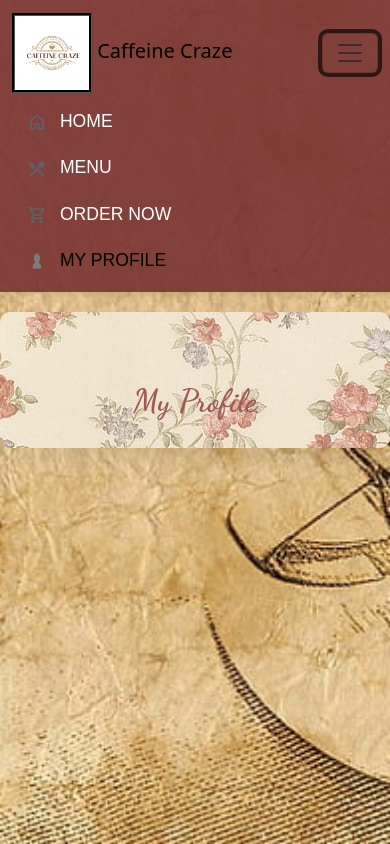
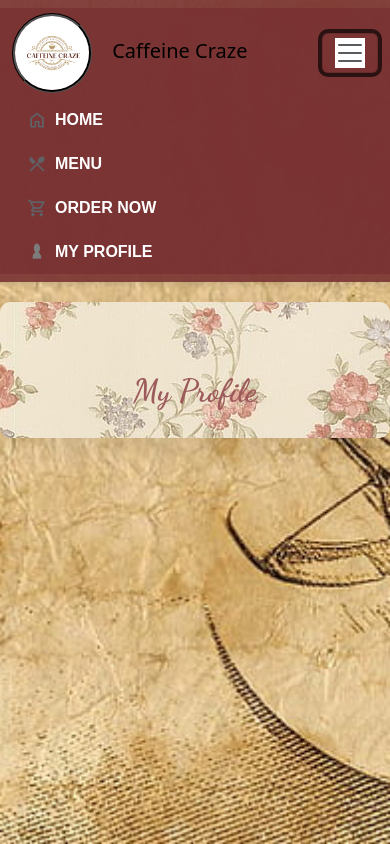
Before and after one commit to Nick223RR/CAFFINE_CRAZE, a plain HTML site: page profile.html in a window 390 px wide. Both pictures are taken after a click on the button "Toggle navigation". Drawn offline with nearby package versions, Linux system fonts and the light colour scheme; no server answers; a web font is replaced by a local one.

Commit message:
Update profile.html

```diff
--- a/profile.html
+++ b/profile.html
@@ -76,6 +76,88 @@
         .logout-button:hover {
             background-color: #bd2130;
         }
+.container-fluid{
+            background-color: rgba(120, 50, 50, 0.9);
+        }
+.navbar-brand img {
+    width: 60px;
+    height: 60px;
+    border-radius: 50%;
+    margin-right: 15px;
+}
+.navbar-custom {
+    background-color: rgba(120, 50, 50, 0.9); /* Applying your RGBA color */
+    box-shadow: 0 4px 6px rgba(0, 0, 0, 0.1); /* Subtle shadow */
+}
+
+/* Navbar Items */
+.navbar-nav .nav-item .nav-link {
+    font-family: 'Arial', sans-serif; /* Clean font */
+    font-size: 1.1rem; /* Slightly larger font size */
+    color: #fff; /* White text color */
+    text-transform: uppercase; /* Uppercase for all text */
+    padding: 10px 15px; /* Padding for links */
+    transition: all 0.3s ease; /* Smooth transition for hover effect */
+}
+
+/* Hover effect */
+.navbar-nav .nav-item .nav-link:hover {
+    color: #ffffff; /* Yellow color on hover */
+    background-color: rgba(120, 50, 50, 0.7); /* Darker background on hover */
+    border-radius: 5px; /* Rounded corners */
+}
+
+/* Icon Styling */
+.navbar-icon {
+    width: 20px;
+    height: 20px;
+    margin-right: 8px;
+}
+
+/* Navbar collapse button */
+.navbar-toggler-icon {
+    background-color: #fff; /* White icon for the toggle button */
+}
+
+/* Responsive adjustments for mobile view */
+@media (max-width: 768px) {
+    .navbar-nav .nav-item .nav-link {
+        font-size: 1rem; /* Slightly smaller font size on mobile */
+    }
+}
+.navbar-brand img {
+    width: 60px;
+    height: 60px;
+    border-radius: 50%;
+    margin-right: 15px;
+}
+.navbar-brand:hover {
+    transform: scale(1.1);
+}
+
+.nav-link {
+    color: white;
+    font-weight: bold;
+    display: flex;
+    align-items: center;
+}
+
+    .menu-item {
+    position: relative;
+    overflow: hidden;
+    transition: transform 0.3s ease;
+    border: 1px solid #ddd;
+    border-radius: 15px;
+    background-color: rgba(255, 255, 255, 0.5);
+    /* background-image:url(rose.jpg); */
+    padding: 20px;
+    text-align: center;
+    box-shadow: 0 4px 8px rgba(0, 0, 0, 0.1);
+    height: 200px; /* Set a consistent height */
+    display: flex;
+    flex-direction: column;
+    justify-content: space-between;
+}
     </style>
 </head>
 
@@ -108,7 +190,7 @@
                         </a>
                     </li>
                     <li class="nav-item">
-                        <a class="nav-link active" href="profile.html">
+                        <a class="nav-link" href="spa.html">
                             <img src="usericon.png" alt="User Icon" class="navbar-icon"> My Profile
                         </a>
                     </li>
```
